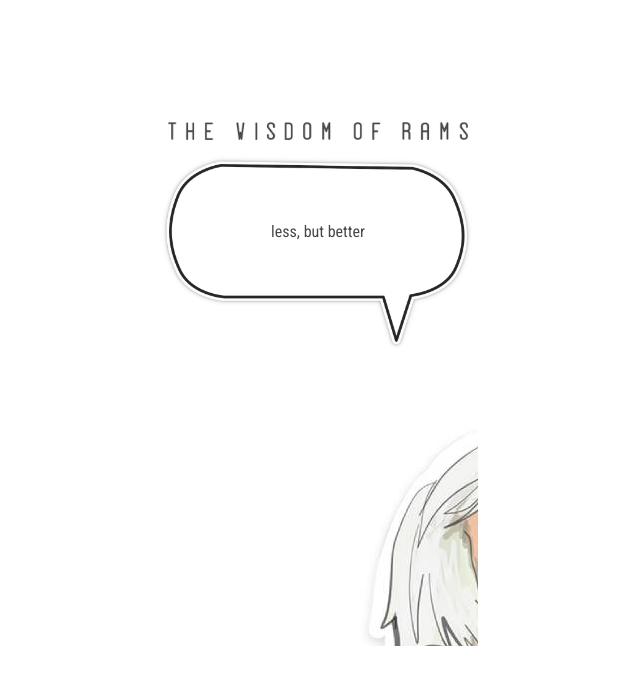
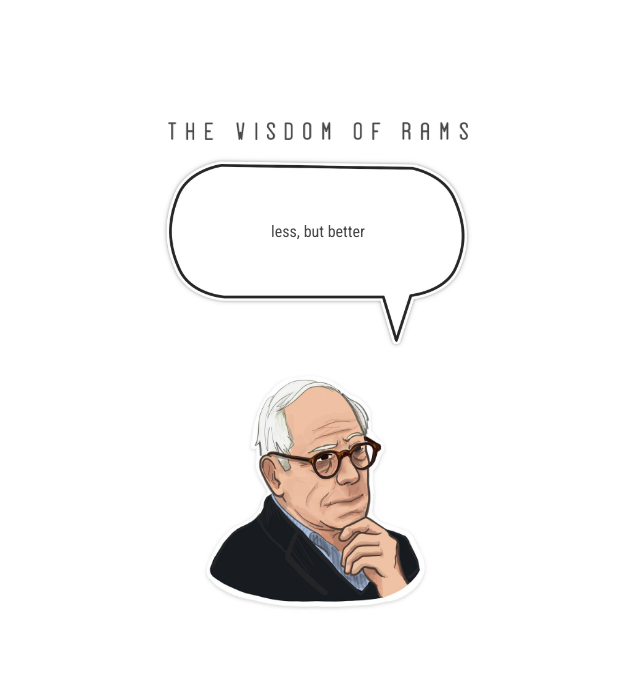
Before and after one commit to anorthernboy/dieterism, a React (Create React App) app: page / in a window 1280 px wide. Shown: the top 684 px of the page, without its empty margins (322-962 px from the left). Built offline with nearby package versions, Linux system fonts and the light colour scheme.

Commit message:
Update Rams.js

```diff
--- a/src/component/Rams.js
+++ b/src/component/Rams.js
@@ -11,7 +11,13 @@ const Rams = ({ quoteId, click }) => {
          background: quoteId < 8 ? `url(${RamsImg})` :
                       quoteId < 16 ? `url(${RamsImgOne})` :
                       quoteId < 24 ? `url(${RamsImgTwo})` :
-                      `url(${RamsImgThree})`
+                      `url(${RamsImgThree})`,
+         backgroundSize: 'contain',
+         backgroundPosition: 'center',
+         backgroundRepeat: 'no-repeat',
+         height: '300px',
+         width: '320px',
+         animation: 'pulse 1.5s infinite'
         }}
   />;
 };
```
